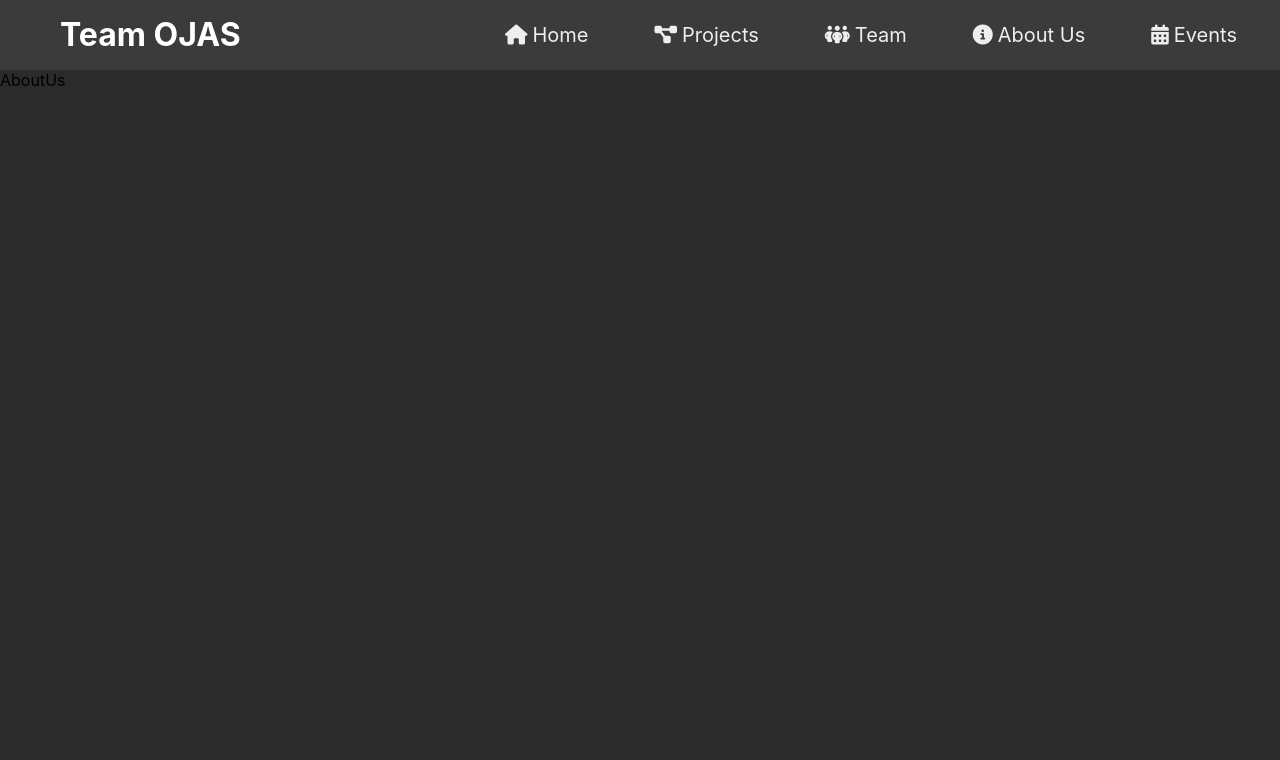
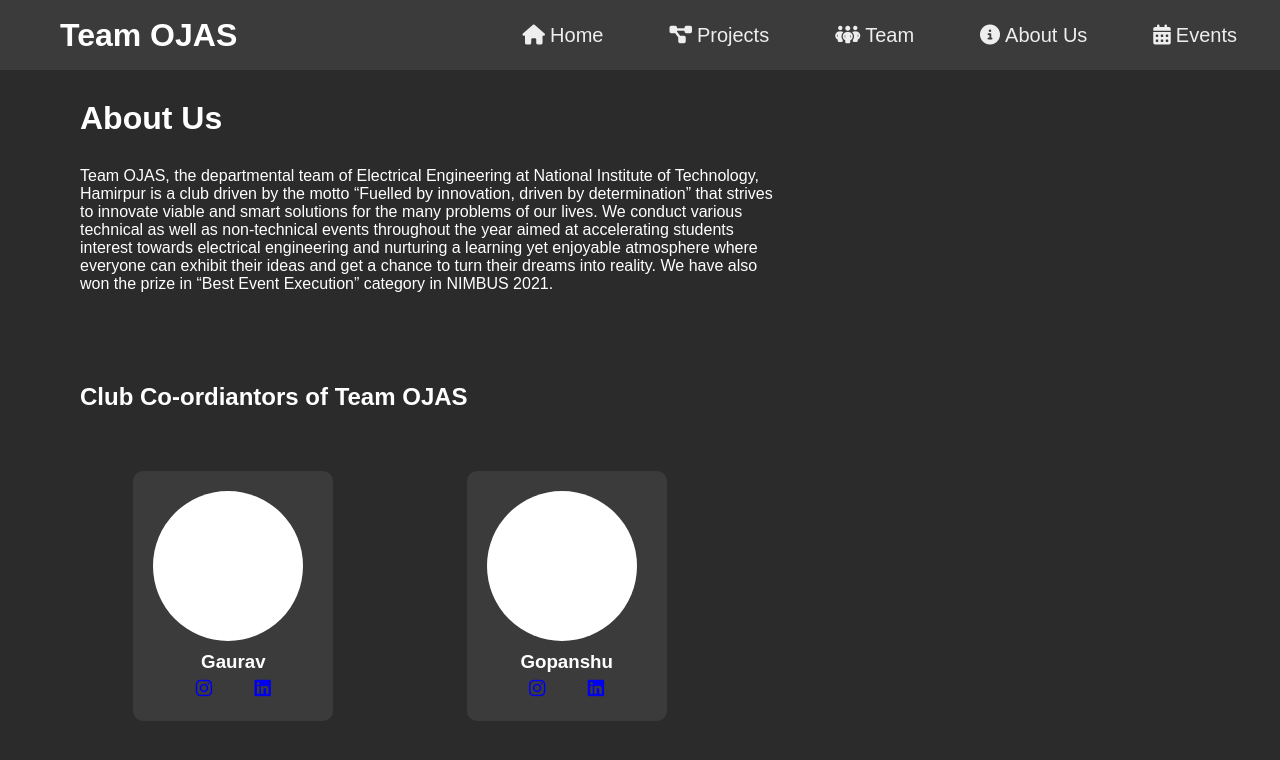
Before and after one commit to team-ojas/ojas-frontend, a React (Create React App) app: page /aboutUs in a window 1280 px wide. Shown: the top 760 px of the page. Built offline with nearby package versions, Linux system fonts and the light colour scheme.

Commit message:
Frontend: Added About Us page
Added the basic info of team ojas and co coordiantors

Fixes:#4

```diff
--- a/src/pages/aboutUs/AboutUs.css
+++ b/src/pages/aboutUs/AboutUs.css
@@ -1 +1,110 @@
 /* stylelint-disable-next-line no-empty-source */
+*{
+    margin: 0;
+    padding: 0%;
+}
+html{
+    scroll-behavior: smooth;
+}
+body{
+    background:  #2B2B2B;
+    color: #fff;
+    margin:auto;
+    overflow-x: hidden;
+    font-family: 'Cabin Condensed', sans-serif;
+}
+
+.about-container {
+    display: flex;
+    justify-content: space-between;
+    gap: 30px;
+    padding: 0px 0px 38px;
+}
+/*info of about us*/
+.about-section{
+    display: flex;
+
+    padding: 0px 0px 0px 42px;
+    width: 50%;
+    color: #ffffff;
+    font-size: 18px;
+    overflow: hidden;
+}
+.about-text{
+    margin: 30px 80px 60px;
+ max-width: 700px;
+}
+.aboutUs{
+    margin-bottom: 30px;
+}
+.experince-header::before{
+    content: "";
+    position: absolute;
+    display: flex;
+    top: 50%;
+    left: 0;
+    background:#2B2B2B ;
+    height: 10%;
+    width: 100%;
+    z-index: -1;
+}
+.title{
+    margin-top: 0px 0px 30px;
+    padding: 42px 42px;
+    font-size: 2em;
+    font-family: Arial, Helvetica, sans-serif;
+
+
+}
+.cc-title{
+    padding: 30px 80px 60px;
+}
+.aboutUs-cards{
+    height: 100%;
+    width: 100vh;
+    background-size: cover;
+    background-position: center;
+    display:inline-flex;
+    justify-content: space-evenly;
+    align-items: center;
+    padding: 0px
+
+}
+.profile-box{
+    background: #3B3B3B;
+    text-align: center;
+    padding: 20px 20px;
+    color: #fff;
+    width: 200px;
+    height: 250px;
+    position: relative;
+    border-radius: 10px;
+
+}
+.box{
+    background: #3B3B3B;
+    align-items: center;
+    width: 200px;
+    height: 250px;
+    position:relative;
+    border-radius: 10px;
+
+}
+
+.profile-pic{
+
+    width: 150px;
+    height: 150px;
+    border-radius: 50%;
+    background: #fff;
+}
+.cc-name{
+    padding-top: 10px;
+}
+.socials{
+    display: flex;
+    align-items: flex-end;
+    padding-top: 6px;
+    justify-content: space-evenly;
+    /* color: #fff; */
+}
--- a/src/pages/aboutUs/AboutUs.js
+++ b/src/pages/aboutUs/AboutUs.js
@@ -1,7 +1,48 @@
 import './AboutUs.css'
 
-export default function AboutUs () {
+export default function AboutUs() {
   return (
-    <div>AboutUs</div>
+    <div>
+
+
+      <div className="about-text">
+        <h1 className='aboutUs'>About Us</h1>
+        <p>
+          Team OJAS, the departmental team of Electrical Engineering at National Institute of Technology, Hamirpur is a club driven by the motto “Fuelled by innovation,
+          driven by determination” that strives to innovate viable and smart solutions for the many problems of our lives.
+          We conduct various technical as well as non-technical events throughout the year aimed at accelerating students interest
+          towards electrical engineering and nurturing a learning yet enjoyable atmosphere where everyone can exhibit their ideas and
+          get a chance to turn their dreams into reality. We have also won the prize in “Best Event Execution” category in NIMBUS 2021.</p>
+
+      </div>
+
+      <h2 className='cc-title'>Club Co-ordiantors of Team OJAS</h2>
+      <div className="aboutUs-cards">
+        <div className="profile-box">
+          <div className="profile-pic"></div>
+
+          <h3 className='cc-name'>Gaurav
+            <div className='socials'>
+              <a href="google.com" className="fa-brands fa-instagram"></a>
+              <a href="google.com" className="fa-brands fa-linkedin"></a>
+            </div>
+          </h3>
+        </div>
+        <div className="profile-box">
+          <div className="profile-pic"></div>
+          <h3 className='cc-name'>Gopanshu
+            <div className='socials'>
+              <a href="google.com" className="fa-brands fa-instagram"></a>
+              <a href="google.com" className="fa-brands fa-linkedin"></a>
+            </div>
+          </h3>
+
+        </div>
+
+
+      </div>
+      <div >
+      </div>
+    </div>
   )
 }
```
